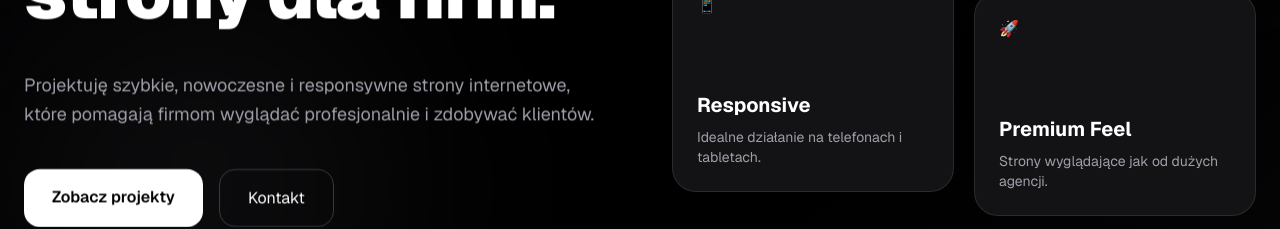
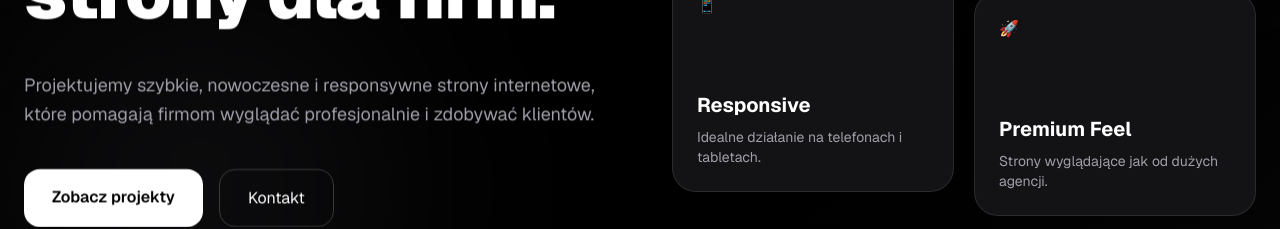
Before and after one commit to kryspinadamik31-dev/Portfolio, a Next.js app: page / in a window 1280 px wide. Shown: the part 462-691 px from the top of the page. Built offline with nearby package versions, Linux system fonts and the light colour scheme.

Commit message:
improve seo metadata

```diff
--- a/app/page.tsx
+++ b/app/page.tsx
@@ -108,7 +108,7 @@ export default function PortfolioWebsite() {
             </h1>
 
             <p className="mt-8 text-zinc-400 text-lg leading-relaxed max-w-xl">
-              Projektuję szybkie, nowoczesne i responsywne strony internetowe,
+              Projektujemy szybkie, nowoczesne i responsywne strony internetowe,
               które pomagają firmom wyglądać profesjonalnie i zdobywać klientów.
             </p>
 
```
